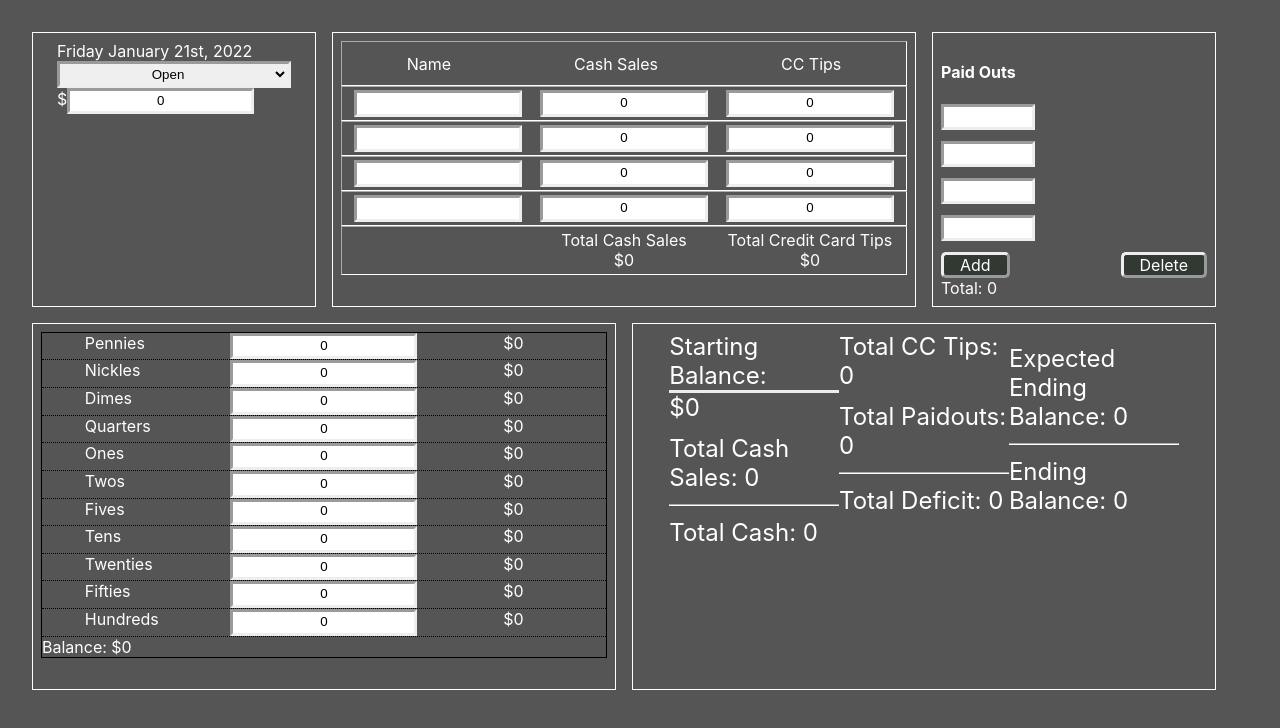
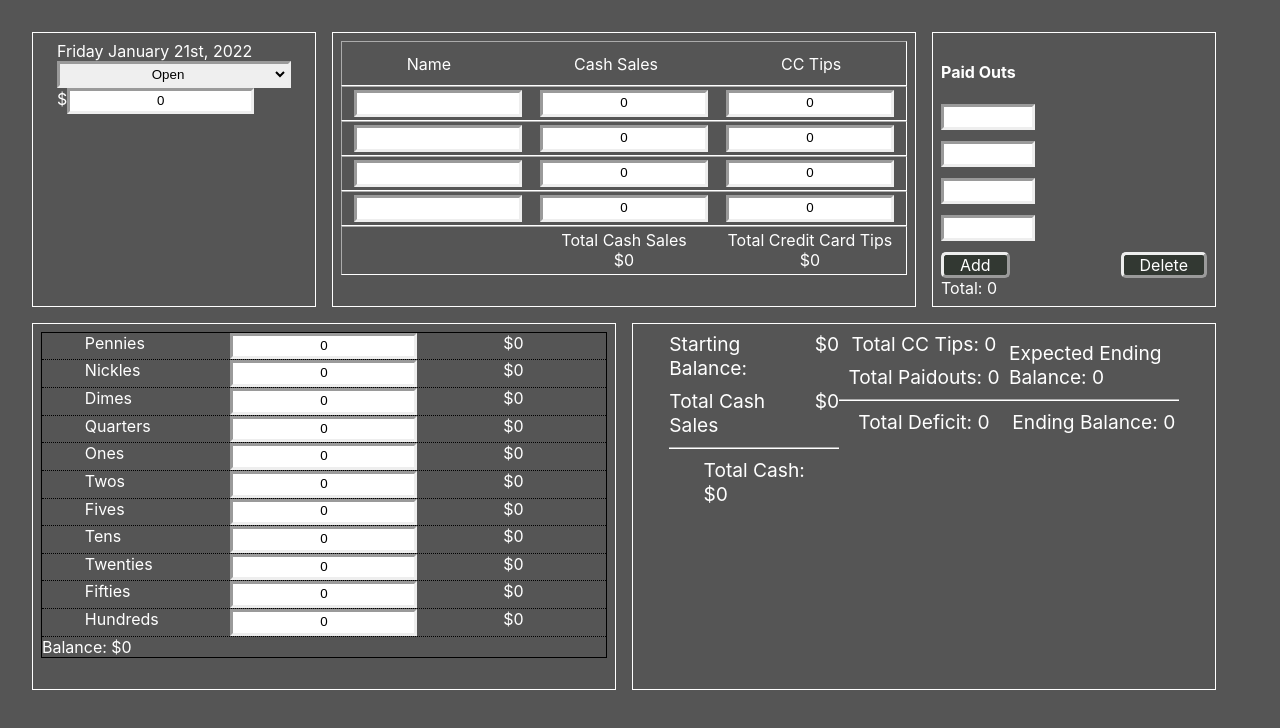
Before and after one commit to ian-deans/magoos, a Next.js app: page /checkout in a window 1280 px wide. Shown: the top 728 px of the page. Built offline with nearby package versions, Linux system fonts and the light colour scheme.

Commit message:
add style adjustments

```diff
--- a/components/Breakdown/Breakdown.jsx
+++ b/components/Breakdown/Breakdown.jsx
@@ -39,12 +39,26 @@ export default function Breakdown( props ) {
                     </div>
 
                     <div className={ styles.box }>
-                        Total Cash Sales: { totalCashSales }
+                        <div>
+                            Total Cash Sales
+                        </div>
+                        <div>
+                            ${ totalCashSales }
+                        </div>
                     </div>
 
                 </div>
+
                 <div className={ styles.box }>
-                    Total Cash: { totalCash }
+                    <div>
+                        <div>
+                            Total Cash:
+
+                        </div>
+                        <div>
+                            ${ totalCash }
+                        </div>
+                    </div>
 
                 </div>
             </div>
--- a/components/Breakdown/Breakdown.module.css
+++ b/components/Breakdown/Breakdown.module.css
@@ -5,24 +5,19 @@
     /* background-color: rgb(140, 140, 140, .01); */
     display: flex;
     justify-content: center;
-    font-size: 1.5em;
+    font-size: 1.2em;
 }
 
 .box {
-    /* height: 20px; */
-    /* background-color: rgb(75, 75, 255); */
-    /* border-radius: 20px; */
-    /* text-align: center; */
+    /* padding: .2em; */
+    display: flex;
+    justify-content: space-around;
     margin-bottom: .5em;
-    color: white;
+    width: 100%;
 }
 
 .box div {
     /* width: 50%; */
-}
-
-.box div:first-child {
-    border-bottom: inset;
 }
 
 .topGroup {
```
